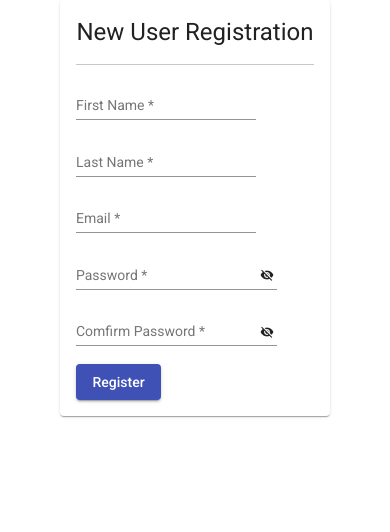
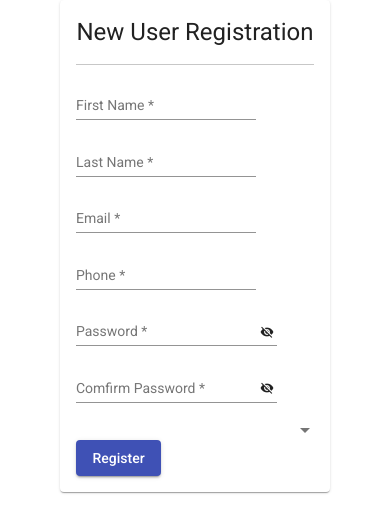
Before and after one commit to Team-Irie/Revature-Project-2-Frontend, an Angular app in the folder restaurant-reservation-system/: page /register in a window 390 px wide. Shown: the top 532 px of the page. Built offline with nearby package versions, Linux system fonts and the light colour scheme.

Commit message:
adds phone and usertype

```diff
--- a/restaurant-reservation-system/src/app/app.module.ts
+++ b/restaurant-reservation-system/src/app/app.module.ts
@@ -7,6 +7,7 @@ import { NoopAnimationsModule } from '@angular/platform-browser/animations';
 import { FlexLayoutModule } from '@angular/flex-layout';
 import {MatFormFieldModule} from '@angular/material/form-field';
 import {MatInputModule} from '@angular/material/input';
+import {MatSelectModule} from '@angular/material/select';
 import {MatIconModule} from '@angular/material/icon';
 import {MatButtonModule} from '@angular/material/button';
 import {MatCardModule} from '@angular/material/card';
@@ -50,6 +51,7 @@ import { RegistrationPageComponent } from './components/registration-page/regist
     FlexLayoutModule,
     MatFormFieldModule,
     MatInputModule,
+    MatSelectModule,
     MatIconModule,
     MatButtonModule,
     MatCardModule,
--- a/restaurant-reservation-system/src/app/components/registration-page/registration-page.component.html
+++ b/restaurant-reservation-system/src/app/components/registration-page/registration-page.component.html
@@ -23,6 +23,12 @@
             </div>
             <div>
                 <mat-form-field>
+                    <mat-label>Phone</mat-label>
+                    <input matInput type="text" name="phone" [ngModel] required>
+                </mat-form-field>
+            </div>
+            <div>
+                <mat-form-field>
                     <mat-label>Password</mat-label>
                     <input matInput [type]="hide ? 'password' : 'text'" name="password" [ngModel] required>
                     <button mat-icon-button matSuffix (click)="hide = !hide" [attr.aria-label]="'Hide password'" [attr.aria-pressed]="hide">
@@ -39,6 +45,13 @@
                     </button>
                 </mat-form-field>
             </div>
+            <div>
+                <mat-select name="type" required>
+                    <mat-option>Select One</mat-option>
+                    <mat-option value="CUSTOMER">Customer</mat-option>
+                    <mat-option value="MANAGER">Manager</mat-option>
+                </mat-select>
+            </div>
             <button mat-raised-button color="primary" (click)="registerUser(registerUserForm.value)">Register</button>
         </form>
     </mat-card>
```
